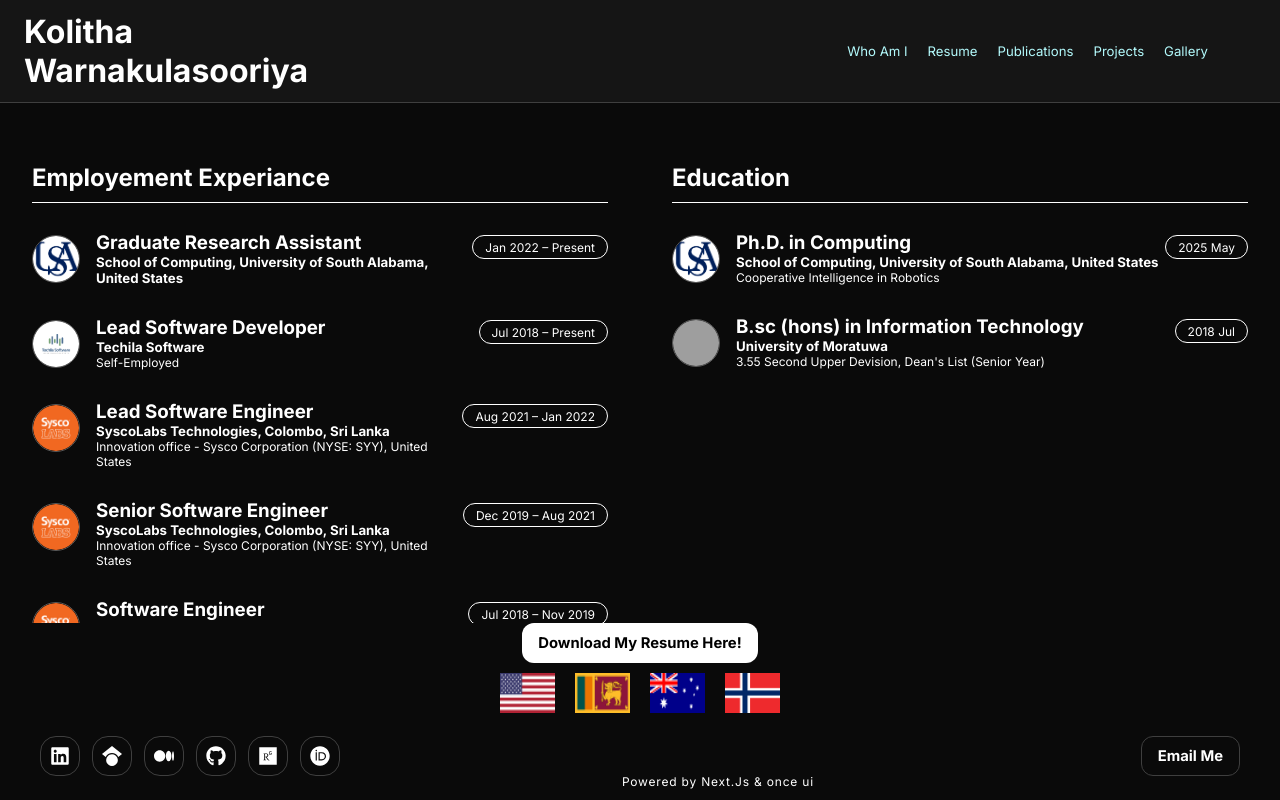
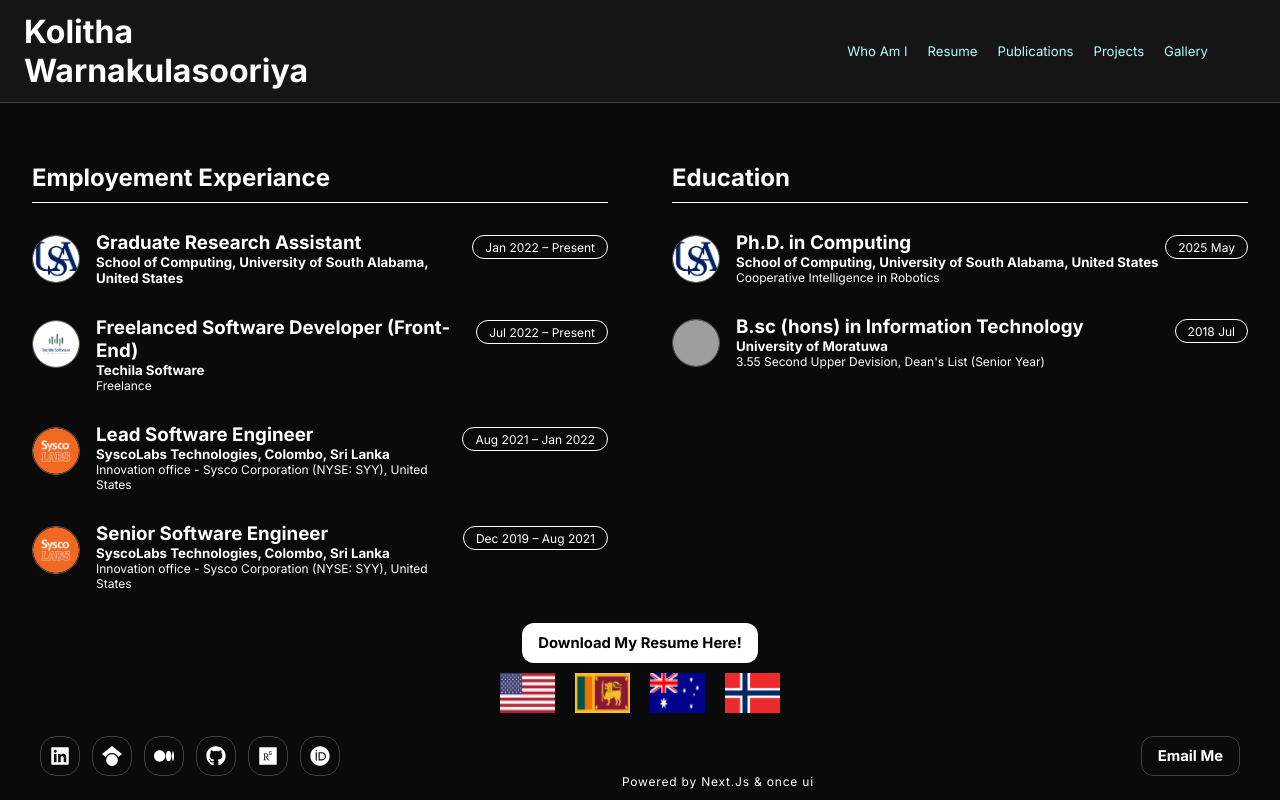
Before and after one commit to kolithawarnakulasooriya/kolithawarnakulasooriya.github.io, a Next.js app: page /resume in a window 1280 px wide. Built offline with nearby package versions, Linux system fonts and the light colour scheme; grey boxes are pictures that could not be loaded.

Commit message:
Update config.ts

```diff
--- a/src/app/config.ts
+++ b/src/app/config.ts
@@ -166,10 +166,10 @@ export const Configs: ConfigProps = {
         },
         {
             src: "/images/techila.png",
-            title: "Lead Software Developer",
+            title: "Freelanced Software Developer (Front-End)",
             company: "Techila Software",
-            duration: "Jul 2018 – Present",
-            subtitle: "Self-Employed",
+            duration: "Jul 2022 – Present",
+            subtitle: "Freelance",
             items: [
                 "Led frontend team to develop and maintain three multi-tenant web applications and two hybrid mobile applications"
             ]
```
